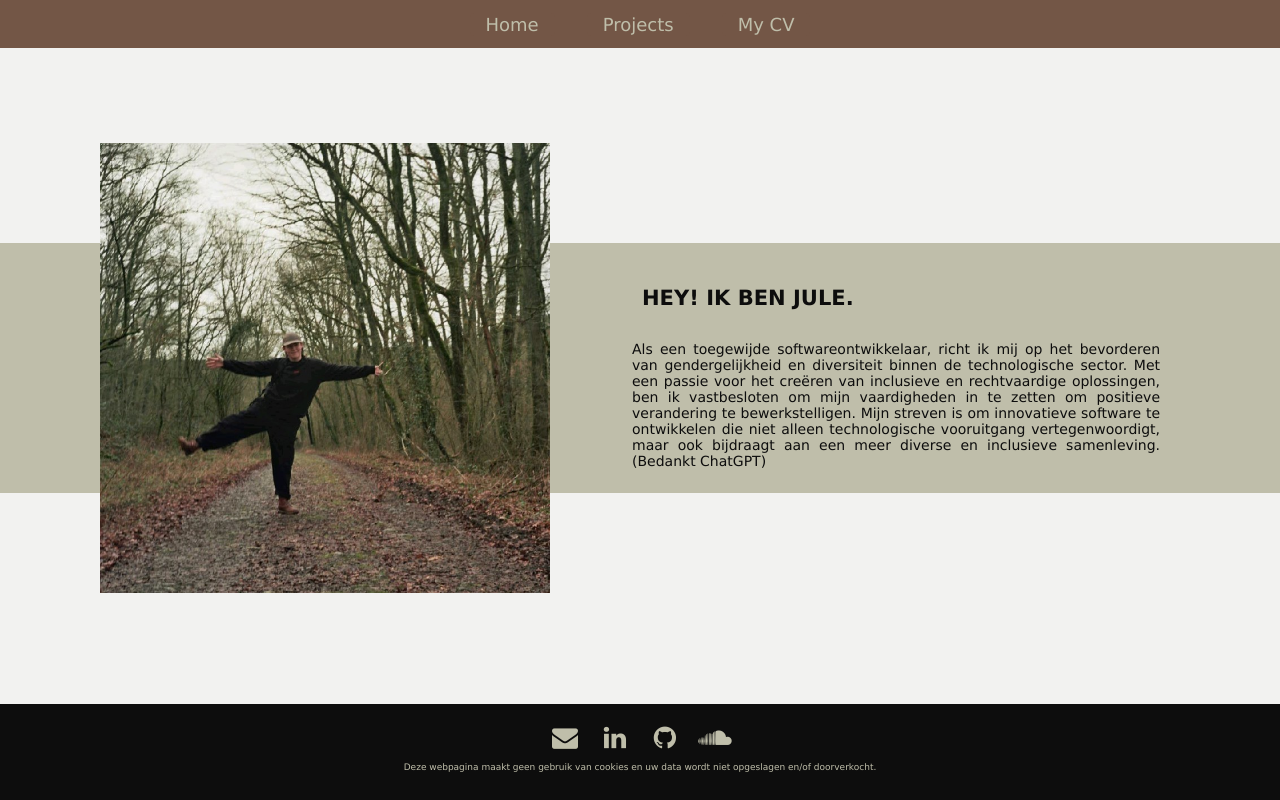
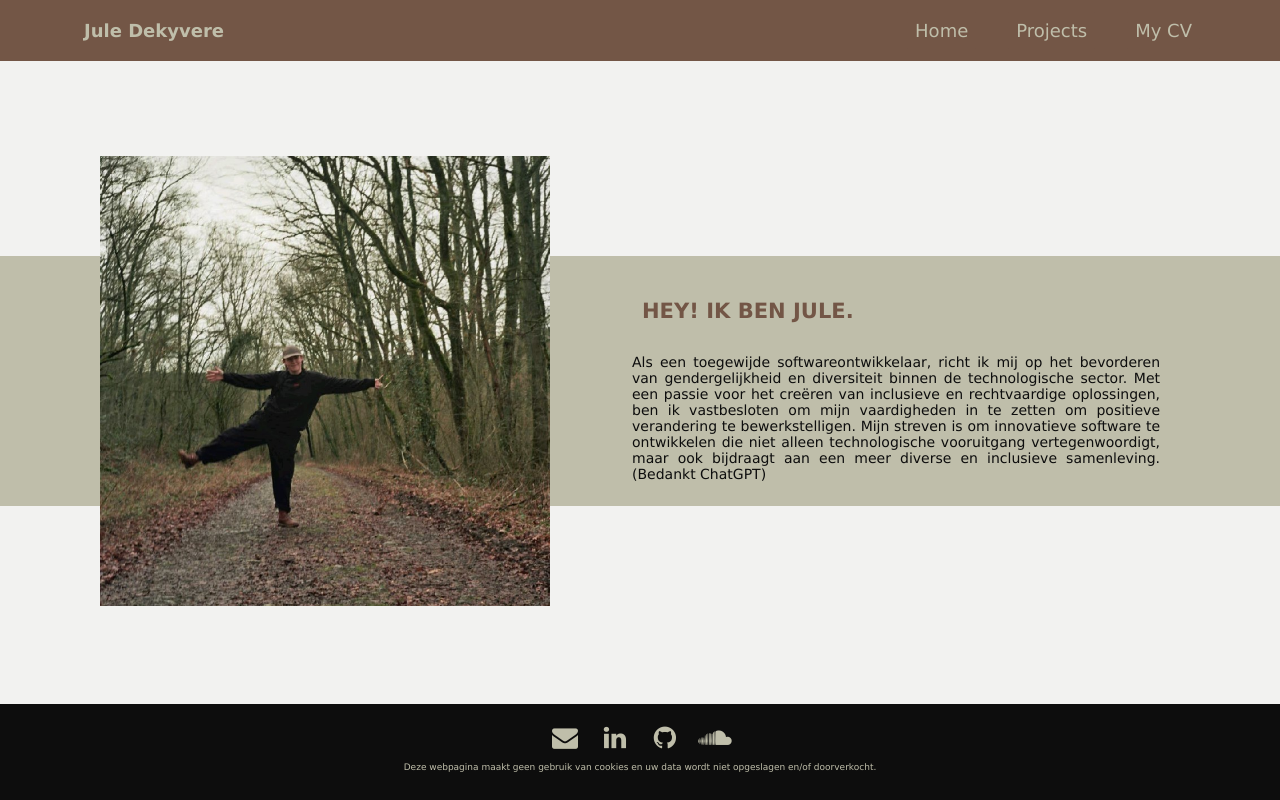
Before and after one commit to juledeky/juledeky.github.io, a React (Create React App) app in the folder port-fol/: page / in a window 1280 px wide. Built offline with nearby package versions, Linux system fonts and the light colour scheme.

Commit message:
Fix headers & Nav

```diff
--- a/port-fol/src/App.css
+++ b/port-fol/src/App.css
@@ -18,6 +18,10 @@
   }
 }
 
+h4{
+  margin: 2.5vh;
+}
+
 
 .App-header {
   background-color: #735646;
@@ -33,11 +37,12 @@
 
 .App-nav {
   background-color: #735646;
-  min-height: 6vh;
+  min-height: 5vh;
   display: flex;
   flex-direction: row;
   align-items: center;
-  justify-content: center;
+  justify-content: space-between;
+  width: 90%;
   font-size: calc(10px + 1vmin);
   color: #BFBEAA;
 }
@@ -45,8 +50,8 @@
 .App-button {
   margin-inline: 2vh;
   min-height: 2vh;
-  padding-inline: 2vh;
-  border-radius: 0.5vh;
+  padding: 1vh;
+  border-radius: 0.1vh;
   border-width: 0.1vh;
   border-style: none;
   font-size: calc(10px + 1vmin);
--- a/port-fol/src/App.js
+++ b/port-fol/src/App.js
@@ -39,10 +39,13 @@ function App() {
 function Navigation() {
   return (
     <nav className="App-nav">
-      <button className="App-button"><NavLink activeClassName="nav_link--active" className="nav_link" to="/Home"> Home </NavLink></button>
-      <button className="App-button"><NavLink activeClassName="nav_link--active" className="nav_link" to="/Projects"> Projects </NavLink></button>
-      <button className="App-button"><NavLink activeClassName="nav_link--active" className="nav_link" to="/CurriculumVitae"> My CV </NavLink></button>
-    </nav>
+      <h4 className="Nav-titel">Jule Dekyvere</h4>
+      <div className="App-buttons">
+        <button className="App-button"><NavLink activeClassName="nav_link--active" className="nav_link" to="/Home"> Home </NavLink></button>
+        <button className="App-button"><NavLink activeClassName="nav_link--active" className="nav_link" to="/Projects"> Projects </NavLink></button>
+        <button className="App-button"><NavLink activeClassName="nav_link--active" className="nav_link" to="/CurriculumVitae"> My CV </NavLink></button>
+      </div>
+       </nav>
   )
 }
 
@@ -54,7 +57,7 @@ function Footer() {
       <div className="Footer-content">
         <a href="mailto:jule.dekyvere@gmail.com" class="fa fa-envelope"alt="Mailing logo"></a>
         <a href="https://www.linkedin.com/in/jule-dekyvere/" class="fa fa-linkedin" alt="Logo of LinkedIn"></a>
-        <a href="https://https://github.com/juledek" class="fa fa-github" alt="Logo of github"></a>
+        <a href="https://github.com/juledek" class="fa fa-github" alt="Logo of github"></a>
         <a href="https://soundcloud.com/user-432649769" class="fa fa-soundcloud" alt="Logo of soundcloud"></a>
         <p>Deze webpagina maakt geen gebruik van cookies en uw data wordt niet opgeslagen en/of doorverkocht.</p>
       </div>
--- a/port-fol/src/Pages/HomePage/HomePage.css
+++ b/port-fol/src/Pages/HomePage/HomePage.css
@@ -53,6 +53,7 @@ html, body {
     display:flex;
     flex-direction: column;
     min-height: 250px;
+    max-height: 250px;
     margin-right: 100px;
 }
 
@@ -71,3 +72,26 @@ html, body {
     position: absolute;
     z-index: 0;
 }
+
+@media screen and (max-width: 600px) {
+    .someElement {
+        /* Styles for screens smaller than 600px */
+        .black-block {
+            background-color: #BFBEAA;
+            width: 100%;
+            height: 100%; /* Adjust height as needed */
+            position: absolute;
+            z-index: 0;
+        }
+        .container {
+            display: flex;
+            /* Adjust alignment and spacing as needed */
+            justify-content: center;
+            align-items: center;
+            position: relative;
+            flex-direction: column;
+            /*justify-content: ;*/
+            height: 80vh;
+        }
+    }
+}
--- a/port-fol/src/Pages/ProjectPage/ProjectPage.css
+++ b/port-fol/src/Pages/ProjectPage/ProjectPage.css
@@ -120,6 +120,10 @@ p {
     border-radius: 1%;
 }
 
+h3{
+    color:#735646;
+}
+
 
 .SoundCloudLinksA {
     color: #F2F2F0;
```
